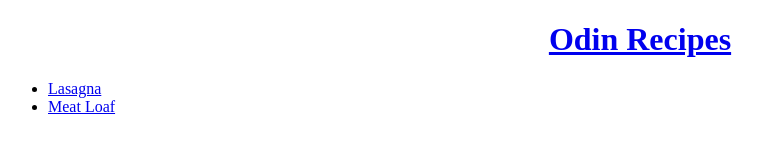
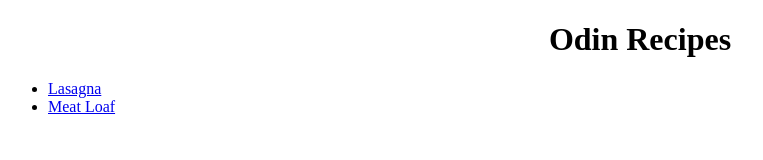
Before and after one commit to Elmanzalawy/odin-recipes, a plain HTML site: page index.html in a window 1280 px wide. Shown: the whole page, without its empty margins (0-763 px from the left). Drawn offline with Linux system fonts and the light colour scheme.

Commit message:
Fix a bug with index.html header link

```diff
--- a/index.html
+++ b/index.html
@@ -10,7 +10,7 @@
 <body>
 
     <h1 align="center">
-        <a href="../index.html">Odin Recipes</a>
+        Odin Recipes
     </h1>
     <ul>
         <li><a href="./recipes/lasagna.html">Lasagna</a></li>
```
